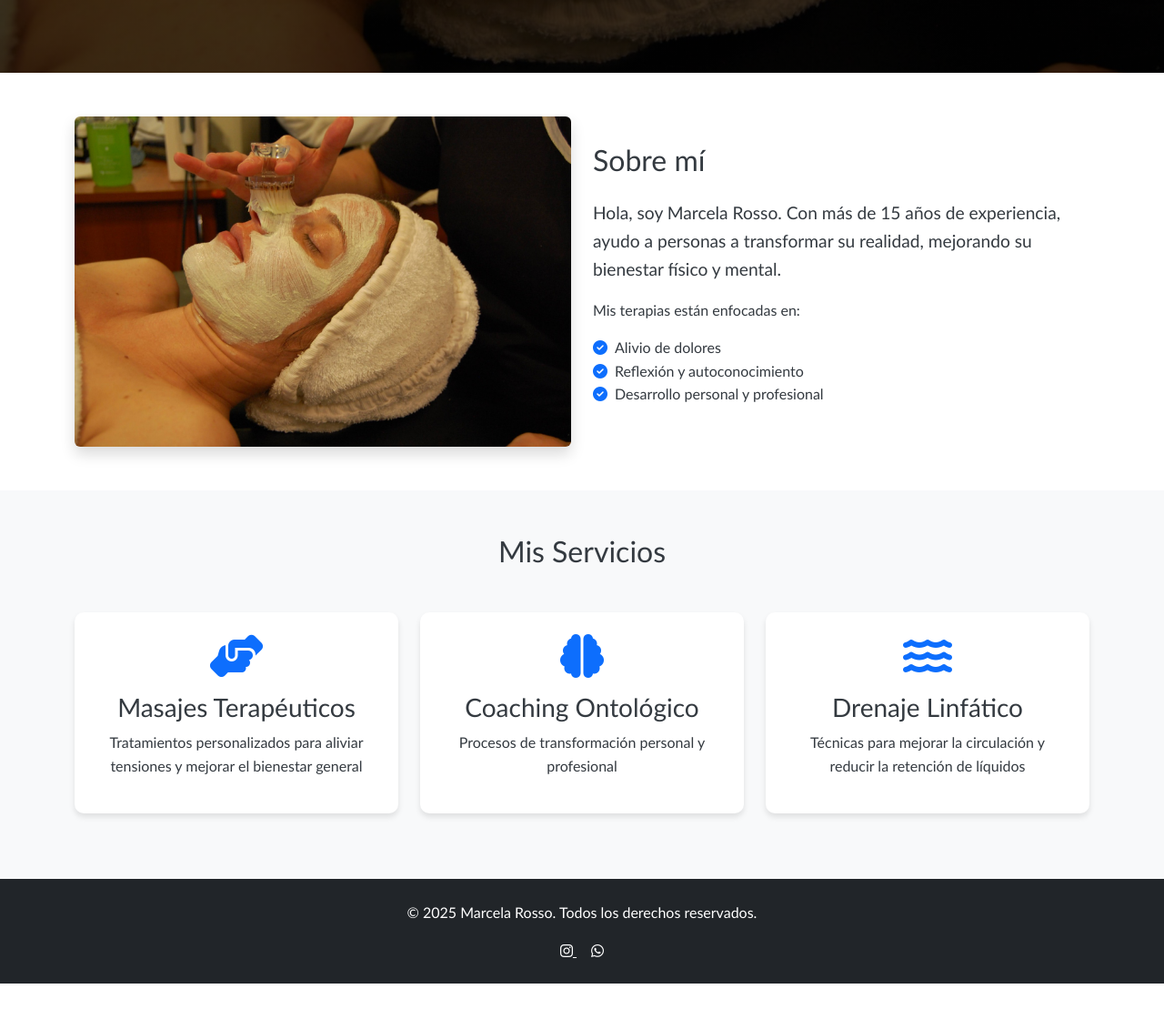
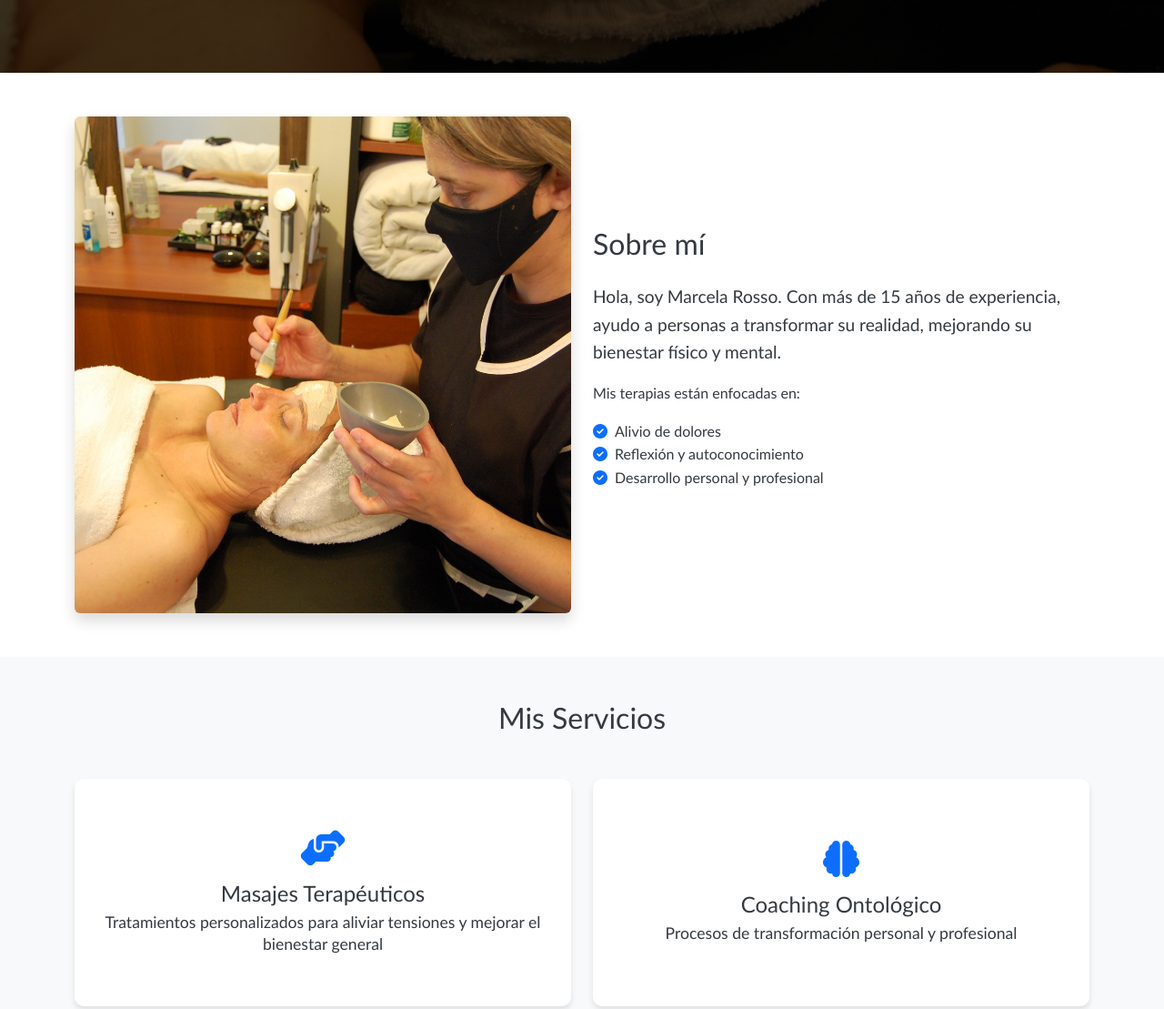
Before and after one commit to Fuljoq/MasajesMarselarosso, a plain HTML site: page index.html in a window 1280 px wide. Shown: the part 720-1829 px from the top of the page at 91% size. Drawn offline with nearby package versions, Linux system fonts and the light colour scheme.

Commit message:
pagina terminada

```diff
--- a/index.html
+++ b/index.html
@@ -50,7 +50,14 @@
         <div class="container">
             <div class="row align-items-center">
                 <div class="col-md-6" data-aos="fade-right">
-                    <img src="/img/image1.jpeg" alt="Marcela Rosso" class="img-fluid rounded shadow">
+                    <div class="carousel-container rounded shadow">
+                        <img src="/img/image1.jpeg" alt="Marcela Rosso 1" class="carousel-image active">
+                        <img src="/img/image2.jpeg" alt="Marcela Rosso 2" class="carousel-image">
+                        <img src="/img/image3.jpeg" alt="Marcela Rosso 3" class="carousel-image">
+                        <img src="/img/image4.jpeg" alt="Marcela Rosso 4" class="carousel-image">
+                        <img src="/img/image5.jpeg" alt="Marcela Rosso 5" class="carousel-image">
+                        <img src="/img/image6.jpeg" alt="Marcela Rosso 6" class="carousel-image">
+                    </div>
                 </div>
                 <div class="col-md-6" data-aos="fade-left">
                     <h2 class="mb-4">Sobre mí</h2>
@@ -70,27 +77,37 @@
         <div class="container">
             <h2 class="text-center mb-5">Mis Servicios</h2>
             <div class="row">
-                <div class="col-md-4 mb-4" data-aos="fade-up">
+                <div class="col-md-6 mb-4" data-aos="fade-up">
                     <div class="service-card text-center p-4">
                         <i class="fas fa-hands-helping fa-3x mb-3 text-primary"></i>
                         <h3>Masajes Terapéuticos</h3>
                         <p>Tratamientos personalizados para aliviar tensiones y mejorar el bienestar general</p>
                     </div>
                 </div>
-                <div class="col-md-4 mb-4" data-aos="fade-up" data-aos-delay="100">
+                <div class="col-md-6 mb-4" data-aos="fade-up" data-aos-delay="100">
                     <div class="service-card text-center p-4">
                         <i class="fas fa-brain fa-3x mb-3 text-primary"></i>
                         <h3>Coaching Ontológico</h3>
                         <p>Procesos de transformación personal y profesional</p>
                     </div>
                 </div>
-                <div class="col-md-4 mb-4" data-aos="fade-up" data-aos-delay="200">
+            </div>
+            <div class="row">
+                <div class="col-md-6 mb-4" data-aos="fade-up" data-aos-delay="200">
                     <div class="service-card text-center p-4">
                         <i class="fas fa-water fa-3x mb-3 text-primary"></i>
                         <h3>Drenaje Linfático</h3>
                         <p>Técnicas para mejorar la circulación y reducir la retención de líquidos</p>
                     </div>
                 </div>
+                <div class="col-md-6 mb-4" data-aos="fade-up" data-aos-delay="300">
+                    <div class="service-card text-center p-4">
+                        <i class="fas fa-face-smile-beam fa-3x mb-3 text-primary"></i>
+                        <h3>Cosmiatria</h3>
+                        <p>Disciplina enfocada en el cuidado y tratamiento de la piel</p>
+                    </div>
+                </div>
+            </div>
             </div>
         </div>
     </section>
@@ -130,6 +147,21 @@
             duration: 1000,
             once: true
         });
+
+        // Ruleta de imágenes
+        document.addEventListener('DOMContentLoaded', function() {
+            const images = document.querySelectorAll('.carousel-image');
+            let currentImage = 0;
+
+            function changeImage() {
+                images[currentImage].classList.remove('active');
+                currentImage = (currentImage + 1) % images.length;
+                images[currentImage].classList.add('active');
+            }
+
+            // Cambiar imagen cada 2 segundos
+            setInterval(changeImage, 2000);
+        });
     </script>
 </body>
 </html>
--- a/styles/main.css
+++ b/styles/main.css
@@ -117,6 +117,31 @@ body {
     background-color: white;
 }
 
+.carousel-container {
+    position: relative;
+    width: 100%;
+    height: 400px;
+    overflow: hidden;
+    border-radius: 10px;
+    padding-bottom: 100%;
+    position: relative;
+}
+
+.carousel-image {
+    position: absolute;
+    top: 0;
+    left: 0;
+    width: 100%;
+    height: 100%;
+    object-fit: cover;
+    transition: opacity 0.5s ease;
+    opacity: 0;
+}
+
+.carousel-image.active {
+    opacity: 1;
+}
+
 /* Services Section */
 .services-section {
     background-color: var(--light-bg);
@@ -127,6 +152,29 @@ body {
     border-radius: 10px;
     box-shadow: 0 4px 6px rgba(0, 0, 0, 0.1);
     transition: transform 0.3s ease;
+    height: 250px;
+    display: flex;
+    flex-direction: column;
+    justify-content: center;
+    align-items: center;
+    padding: 0.75rem;
+}
+
+.service-card i {
+    font-size: 2.5rem;
+    margin-bottom: 0.75rem;
+}
+
+.service-card h3 {
+    margin-bottom: 0.3rem;
+    font-size: 1.5rem;
+}
+
+.service-card p {
+    margin-bottom: 0;
+    font-size: 1.1rem;
+    text-align: center;
+    line-height: 1.4;
 }
 
 .service-card:hover {
```
Also changed, not shown: views/Cremas.html (+12 -6 lines), views/Floresdebach.html (+1 -1 lines).
